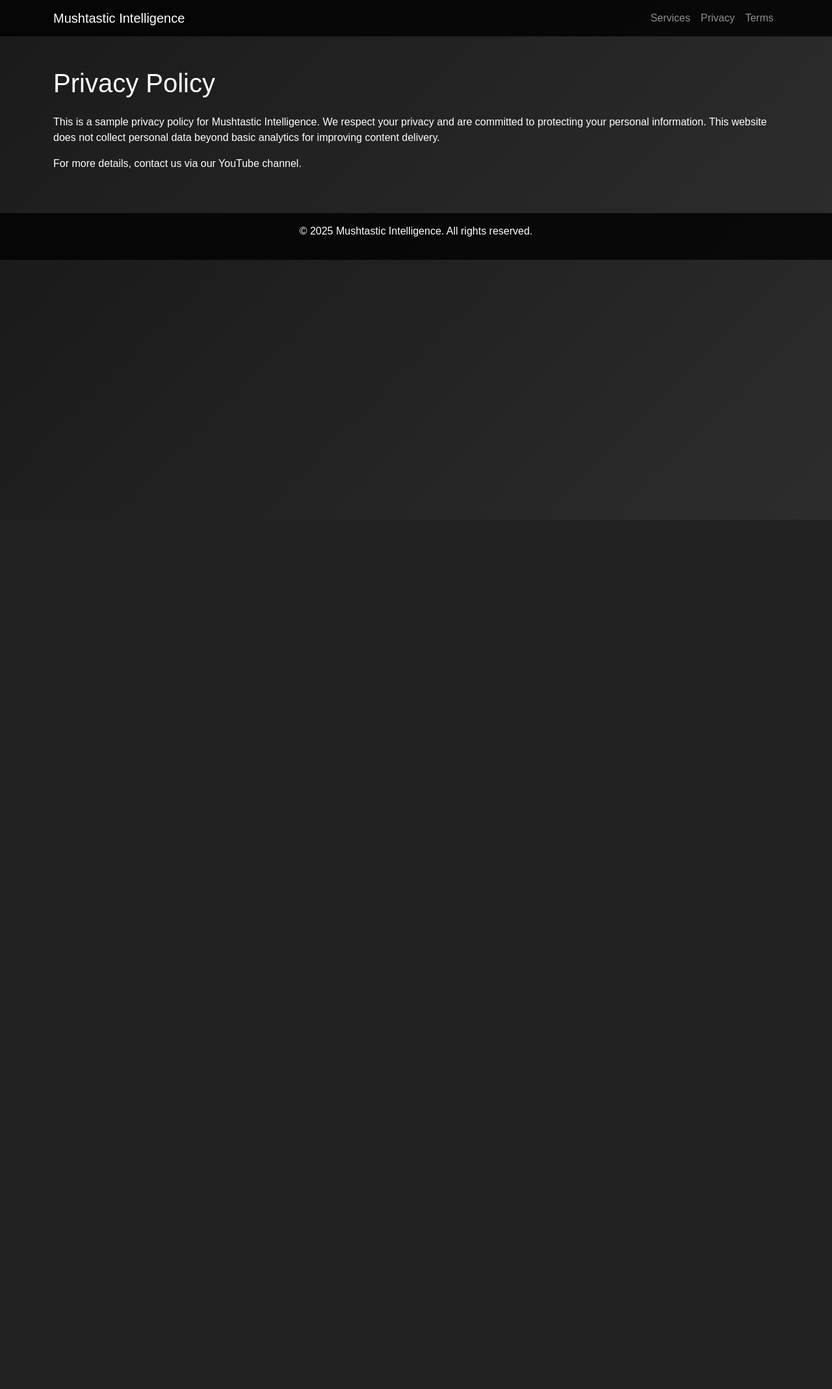
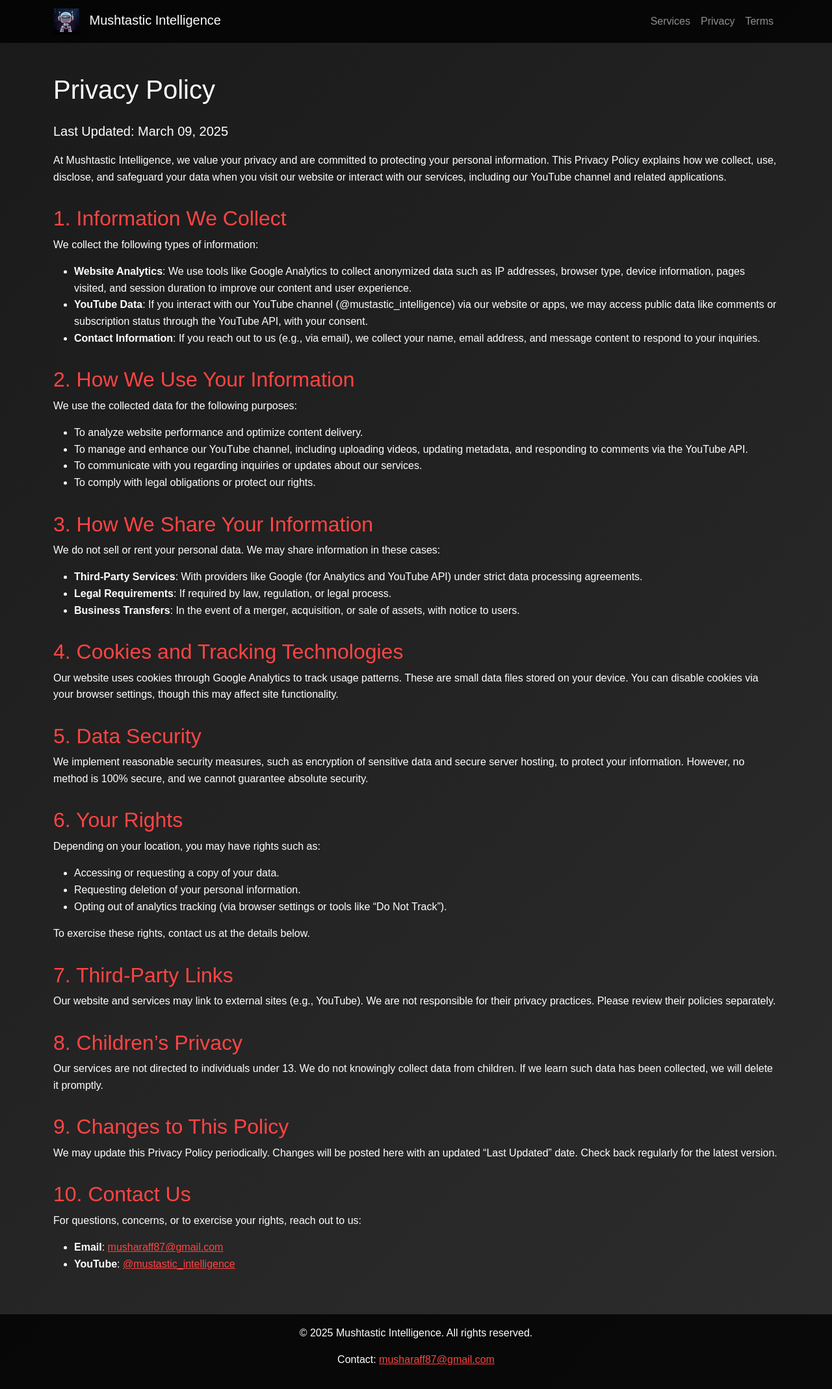
Before and after one commit to musharaff87/flask-app-promotion, a Flask app: page /privacy in a window 1280 px wide. Shown: the whole page at 65% size. Before the commit the page ends 400 px from the top, so only its background shows below. Run offline with Flask 3, Linux system fonts and the light colour scheme.

Commit message:
final phase changes made

```diff
--- a/app.py
+++ b/app.py
@@ -53,4 +53,4 @@ def upload_video():
         return jsonify({"error": f"Upload failed: {str(e)}"}), 500
 
 if __name__ == '__main__':
-    app.run(debug=True, host='0.0.0.0', port=3000)
+    app.run(debug=True, host='0.0.0.0', port=5000)
--- a/templates/privacy.html
+++ b/templates/privacy.html
@@ -9,12 +9,17 @@
         body { background: linear-gradient(135deg, #1a1a1a, #2d2d2d); color: white; font-family: 'Arial', sans-serif; }
         .navbar { background: rgba(0, 0, 0, 0.8); }
         footer { background: rgba(0, 0, 0, 0.8); }
+        h2 { color: #ff4444; margin-top: 2rem; }
+        p, ul { line-height: 1.6; }
     </style>
 </head>
 <body>
     <nav class="navbar navbar-expand-lg navbar-dark">
         <div class="container">
-            <a class="navbar-brand" href="/">Mushtastic Intelligence</a>
+            <a class="navbar-brand" href="/">
+                <img src="/static/mushtastic.png" alt="Mushtastic Intelligence Logo" style="height: 40px; margin-right: 10px;">
+                Mushtastic Intelligence
+            </a>
             <div class="navbar-nav ms-auto">
                 <a class="nav-link" href="/services">Services</a>
                 <a class="nav-link" href="/privacy">Privacy</a>
@@ -25,12 +30,69 @@
 
     <div class="container py-5">
         <h1 class="mb-4">Privacy Policy</h1>
-        <p>This is a sample privacy policy for Mushtastic Intelligence. We respect your privacy and are committed to protecting your personal information. This website does not collect personal data beyond basic analytics for improving content delivery.</p>
-        <p>For more details, contact us via our YouTube channel.</p>
+        <p class="lead">Last Updated: March 09, 2025</p>
+        <p>At Mushtastic Intelligence, we value your privacy and are committed to protecting your personal information. This Privacy Policy explains how we collect, use, disclose, and safeguard your data when you visit our website or interact with our services, including our YouTube channel and related applications.</p>
+
+        <h2>1. Information We Collect</h2>
+        <p>We collect the following types of information:</p>
+        <ul>
+            <li><strong>Website Analytics</strong>: We use tools like Google Analytics to collect anonymized data such as IP addresses, browser type, device information, pages visited, and session duration to improve our content and user experience.</li>
+            <li><strong>YouTube Data</strong>: If you interact with our YouTube channel (@mustastic_intelligence) via our website or apps, we may access public data like comments or subscription status through the YouTube API, with your consent.</li>
+            <li><strong>Contact Information</strong>: If you reach out to us (e.g., via email), we collect your name, email address, and message content to respond to your inquiries.</li>
+        </ul>
+
+        <h2>2. How We Use Your Information</h2>
+        <p>We use the collected data for the following purposes:</p>
+        <ul>
+            <li>To analyze website performance and optimize content delivery.</li>
+            <li>To manage and enhance our YouTube channel, including uploading videos, updating metadata, and responding to comments via the YouTube API.</li>
+            <li>To communicate with you regarding inquiries or updates about our services.</li>
+            <li>To comply with legal obligations or protect our rights.</li>
+        </ul>
+
+        <h2>3. How We Share Your Information</h2>
+        <p>We do not sell or rent your personal data. We may share information in these cases:</p>
+        <ul>
+            <li><strong>Third-Party Services</strong>: With providers like Google (for Analytics and YouTube API) under strict data processing agreements.</li>
+            <li><strong>Legal Requirements</strong>: If required by law, regulation, or legal process.</li>
+            <li><strong>Business Transfers</strong>: In the event of a merger, acquisition, or sale of assets, with notice to users.</li>
+        </ul>
+
+        <h2>4. Cookies and Tracking Technologies</h2>
+        <p>Our website uses cookies through Google Analytics to track usage patterns. These are small data files stored on your device. You can disable cookies via your browser settings, though this may affect site functionality.</p>
+
+        <h2>5. Data Security</h2>
+        <p>We implement reasonable security measures, such as encryption of sensitive data and secure server hosting, to protect your information. However, no method is 100% secure, and we cannot guarantee absolute security.</p>
+
+        <h2>6. Your Rights</h2>
+        <p>Depending on your location, you may have rights such as:</p>
+        <ul>
+            <li>Accessing or requesting a copy of your data.</li>
+            <li>Requesting deletion of your personal information.</li>
+            <li>Opting out of analytics tracking (via browser settings or tools like “Do Not Track”).</li>
+        </ul>
+        <p>To exercise these rights, contact us at the details below.</p>
+
+        <h2>7. Third-Party Links</h2>
+        <p>Our website and services may link to external sites (e.g., YouTube). We are not responsible for their privacy practices. Please review their policies separately.</p>
+
+        <h2>8. Children’s Privacy</h2>
+        <p>Our services are not directed to individuals under 13. We do not knowingly collect data from children. If we learn such data has been collected, we will delete it promptly.</p>
+
+        <h2>9. Changes to This Policy</h2>
+        <p>We may update this Privacy Policy periodically. Changes will be posted here with an updated “Last Updated” date. Check back regularly for the latest version.</p>
+
+        <h2>10. Contact Us</h2>
+        <p>For questions, concerns, or to exercise your rights, reach out to us:</p>
+        <ul>
+            <li><strong>Email</strong>: <a href="mailto:musharaff87@gmail.com" style="color: #ff4444;">musharaff87@gmail.com</a></li>
+            <li><strong>YouTube</strong>: <a href="https://www.youtube.com/@mustastic_intelligence" style="color: #ff4444;">@mustastic_intelligence</a></li>
+        </ul>
     </div>
 
     <footer class="text-center py-3">
-        <p>&copy; 2025 Mushtastic Intelligence. All rights reserved.</p>
+        <p>© 2025 Mushtastic Intelligence. All rights reserved.</p>
+        <p>Contact: <a href="mailto:musharaff87@gmail.com" style="color: #ff4444;">musharaff87@gmail.com</a></p>
     </footer>
 </body>
 </html>
```
Also changed, not shown: templates/index.html (+16 -3 lines), static/mushtastic.png (added), 1 other file.
